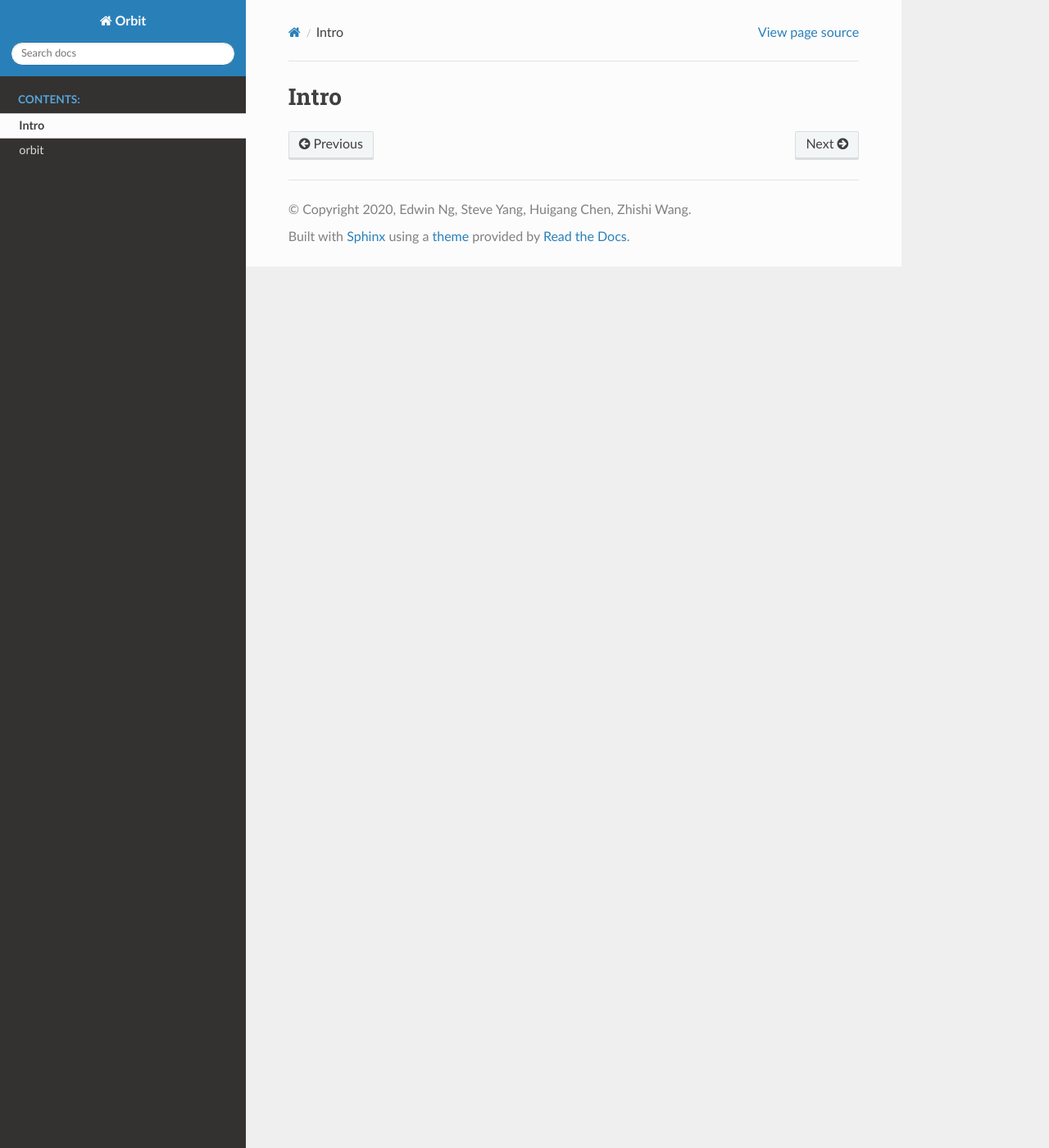
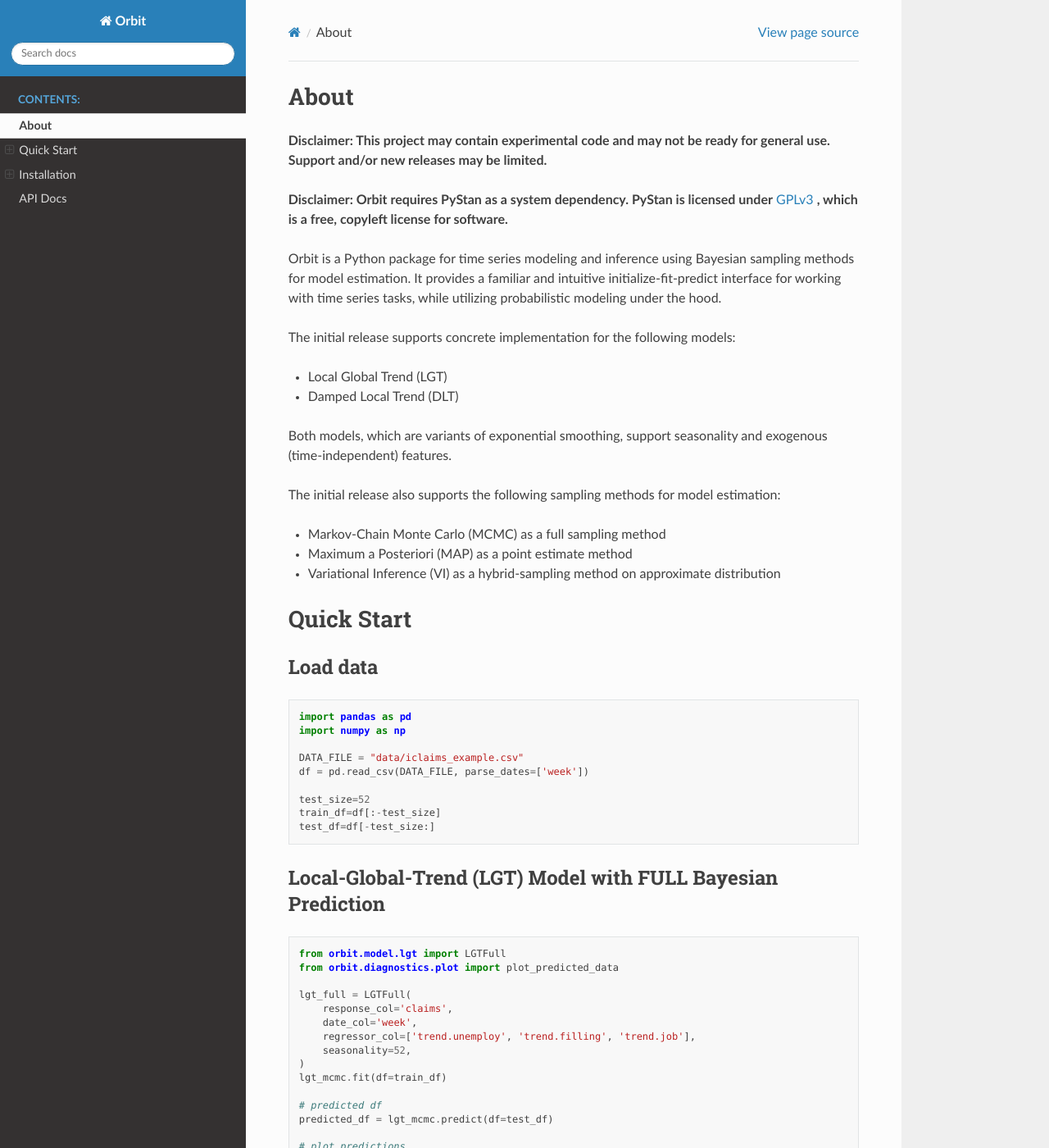
Before and after one commit to uber/orbit, a Sphinx documentation site: the page built from docs/readme.rst, in a window 1280 px wide and 1400 px high. Shown: the whole window at 82% size. Built offline with Sphinx 7.4.7 and the Read the Docs theme 2.0.0, drawn with Linux system fonts in a browser that asks for light colours; some of the changed text lies outside the part shown.

Commit message:
Some more v1 doc updates

```diff
--- /dev/null
+++ b/README.rst
@@ -0,0 +1,98 @@
+**Disclaimer: This project may contain experimental code and may not be
+ready for general use. Support and/or new releases may be limited.**
+
+**Disclaimer: Orbit requires PyStan as a system dependency. PyStan is
+licensed under** `GPLv3 <https://www.gnu.org/licenses/gpl-3.0.html>`__ **,
+which is a free, copyleft license for software.**
+
+Orbit is a Python package for time series modeling and inference
+using Bayesian sampling methods for model estimation. It provides a
+familiar and intuitive initialize-fit-predict interface for working with
+time series tasks, while utilizing probabilistic modeling under
+the hood.
+
+The initial release supports concrete implementation for the following
+models:
+
+-  Local Global Trend (LGT)
+-  Damped Local Trend (DLT)
+
+Both models, which are variants of exponential smoothing, support
+seasonality and exogenous (time-independent) features.
+
+The initial release also supports the following sampling methods for
+model estimation:
+
+-  Markov-Chain Monte Carlo (MCMC) as a full sampling method
+-  Maximum a Posteriori (MAP) as a point estimate method
+-  Variational Inference (VI) as a hybrid-sampling method on approximate
+   distribution
+
+
+Quick Start
+===========
+
+Load data
+---------
+
+.. code:: python
+
+    import pandas as pd
+    import numpy as np
+
+    DATA_FILE = "data/iclaims_example.csv"
+    df = pd.read_csv(DATA_FILE, parse_dates=['week'])
+
+    test_size=52
+    train_df=df[:-test_size]
+    test_df=df[-test_size:]
+
+Local-Global-Trend (LGT) Model with FULL Bayesian Prediction
+------------------------------------------------------------
+
+.. code:: python
+
+    from orbit.model.lgt import LGTFull
+    from orbit.diagnostics.plot import plot_predicted_data
+
+    lgt_full = LGTFull(
+        response_col='claims',
+        date_col='week',
+        regressor_col=['trend.unemploy', 'trend.filling', 'trend.job'],
+        seasonality=52,
+    )
+    lgt_mcmc.fit(df=train_df)
+
+    # predicted df
+    predicted_df = lgt_mcmc.predict(df=test_df)
+
+    # plot predictions
+    plot_predicted_data(
+        training_actual_df=train_df, predicted_df=predicted_df,
+        date_col=lgt_mcmc.date_col, actual_col=lgt_mcmc.response_col,
+        pred_col=50, test_actual_df=test_df
+    )
+
+.. image:: img/lgt-mcmc-pred.png
+
+
+Installation
+============
+
+Prerequisites
+-------------
+
+Install from PyPi:
+
+.. code:: bash
+
+    pip install orbit
+
+Install from GitHub:
+
+.. code:: bash
+
+    git clone https://github.com/uber/orbit.git
+    cd orbit
+    pip install -r requirements.txt
+    pip install .
--- a/docs/index.rst
+++ b/docs/index.rst
@@ -7,7 +7,7 @@
 =================================
 
 .. toctree::
-   :maxdepth: 2
+   :maxdepth: 1
    :caption: Contents:
 
    readme
--- a/docs/modules.rst
+++ b/docs/modules.rst
@@ -1,5 +1,5 @@
-orbit
-=====
+API Docs
+========
 
 .. toctree::
    :maxdepth: 4
--- a/docs/readme.rst
+++ b/docs/readme.rst
@@ -1,5 +1,7 @@
-Intro
+About
 =====
 
 .. toctree::
    :maxdepth: 4
+
+.. include:: ../README.rst
--- a/setup.py
+++ b/setup.py
@@ -19,7 +19,7 @@
             Huigang Chen <huigang@uber.com>, Zhishi Wang <zhishiw@uber.com>'''
 
 
-def read_long_description(filename="README.md"):
+def read_long_description(filename="README.rst"):
     with open(filename) as f:
         return f.read().strip()
 
```
Also changed, not shown: README.md (deleted, +0 -127 lines), docs/img/lgt-mcmc-pred.png (added).
